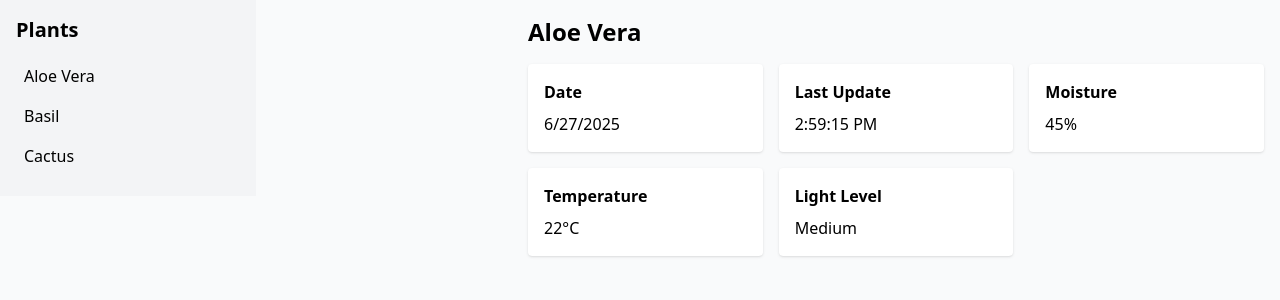
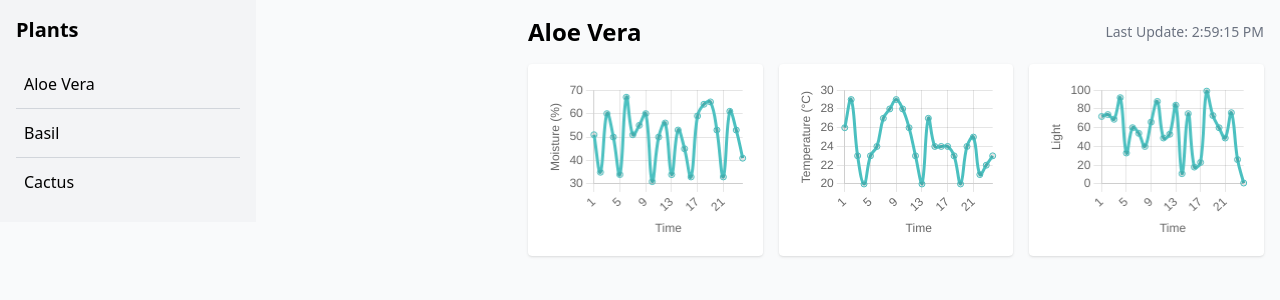
Before and after one commit to luisgrst/vue-plant-app, a Vue app in the folder plant-frontend/: page / in a window 1280 px wide. Shown: the top 300 px of the page. Built offline with nearby package versions, Linux system fonts and the light colour scheme.

Commit message:
Add charts and layout improvements

```diff
--- a/plant-frontend/package.json
+++ b/plant-frontend/package.json
@@ -9,7 +9,9 @@
     "preview": "vite preview"
   },
   "dependencies": {
-    "vue": "^3.5.13"
+    "chart.js": "^4.5.0",
+    "vue": "^3.5.13",
+    "vue-chartjs": "^5.3.2"
   },
   "devDependencies": {
     "@vitejs/plugin-vue": "^5.2.3",
--- a/plant-frontend/src/App.vue
+++ b/plant-frontend/src/App.vue
@@ -1,5 +1,6 @@
 <script setup>
 import { ref } from 'vue'
+import LineChart from './components/LineChart.vue'
 
 const plants = ref([
   { id: 1, name: 'Aloe Vera' },
@@ -9,10 +10,17 @@ const plants = ref([
 
 const selectedPlant = ref(plants.value[0])
 const sidebarOpen = ref(false)
+const lastUpdate = ref(new Date().toLocaleTimeString())
+
+const labels = Array.from({ length: 24 }, (_, i) => `${i + 1}`)
+const moistureData = Array.from({ length: 24 }, () => Math.floor(Math.random() * 40) + 30)
+const temperatureData = Array.from({ length: 24 }, () => Math.floor(Math.random() * 10) + 20)
+const lightData = Array.from({ length: 24 }, () => Math.floor(Math.random() * 100))
 
 function selectPlant(plant) {
   selectedPlant.value = plant
   sidebarOpen.value = false
+  lastUpdate.value = new Date().toLocaleTimeString()
 }
 </script>
 
@@ -31,11 +39,11 @@ function selectPlant(plant) {
       ]"
     >
       <h2 class="text-xl font-bold mb-4">Plants</h2>
-      <ul>
+  <ul class="divide-y divide-gray-300">
         <li
           v-for="plant in plants"
           :key="plant.id"
-          class="mb-2"
+          class="py-2"
         >
           <button
             class="w-full text-left px-2 py-1 rounded hover:bg-green-200"
@@ -64,32 +72,25 @@ function selectPlant(plant) {
             <path stroke-linecap="round" stroke-linejoin="round" stroke-width="2" d="M4 6h16M4 12h16M4 18h16" />
           </svg>
         </button>
-        <h1 class="text-xl font-bold">{{ selectedPlant.name }}</h1>
+        <div class="text-right">
+          <h1 class="text-xl font-bold">{{ selectedPlant.name }}</h1>
+          <p class="text-xs text-gray-500">Last Update: {{ lastUpdate }}</p>
+        </div>
       </header>
-      <div class="hidden md:block mb-4">
+      <div class="hidden md:flex justify-between items-center mb-4">
         <h1 class="text-2xl font-bold">{{ selectedPlant.name }}</h1>
+        <span class="text-sm text-gray-500">Last Update: {{ lastUpdate }}</span>
       </div>
-      <!-- Dashboard Cards -->
+      <!-- Dashboard Charts -->
       <div class="grid grid-cols-1 sm:grid-cols-2 lg:grid-cols-3 gap-4">
-        <div class="bg-white rounded shadow p-4">
-          <h3 class="font-semibold mb-2">Date</h3>
-          <p>{{ new Date().toLocaleDateString() }}</p>
+        <div class="bg-white rounded shadow p-4 h-48">
+          <LineChart :labels="labels" :values="moistureData" y-label="Moisture (%)" />
         </div>
-        <div class="bg-white rounded shadow p-4">
-          <h3 class="font-semibold mb-2">Last Update</h3>
-          <p>{{ new Date().toLocaleTimeString() }}</p>
+        <div class="bg-white rounded shadow p-4 h-48">
+          <LineChart :labels="labels" :values="temperatureData" y-label="Temperature (°C)" />
         </div>
-        <div class="bg-white rounded shadow p-4">
-          <h3 class="font-semibold mb-2">Moisture</h3>
-          <p>45%</p>
-        </div>
-        <div class="bg-white rounded shadow p-4">
-          <h3 class="font-semibold mb-2">Temperature</h3>
-          <p>22°C</p>
-        </div>
-        <div class="bg-white rounded shadow p-4">
-          <h3 class="font-semibold mb-2">Light Level</h3>
-          <p>Medium</p>
+        <div class="bg-white rounded shadow p-4 h-48">
+          <LineChart :labels="labels" :values="lightData" y-label="Light" />
         </div>
       </div>
     </div>
--- /dev/null
+++ b/plant-frontend/src/components/LineChart.vue
@@ -0,0 +1,56 @@
+<template>
+  <Line :data="chartData" :options="chartOptions" />
+</template>
+
+<script setup>
+import { Line } from 'vue-chartjs'
+import { Chart, LineElement, PointElement, LinearScale, Title, CategoryScale } from 'chart.js'
+Chart.register(LineElement, PointElement, LinearScale, Title, CategoryScale)
+
+const props = defineProps({
+  labels: {
+    type: Array,
+    required: true
+  },
+  values: {
+    type: Array,
+    required: true
+  },
+  yLabel: {
+    type: String,
+    required: true
+  }
+})
+
+const chartData = {
+  labels: props.labels,
+  datasets: [
+    {
+      label: props.yLabel,
+      data: props.values,
+      fill: false,
+      borderColor: 'rgb(75, 192, 192)',
+      tension: 0.4
+    }
+  ]
+}
+
+const chartOptions = {
+  responsive: true,
+  maintainAspectRatio: false,
+  scales: {
+    x: {
+      title: {
+        display: true,
+        text: 'Time'
+      }
+    },
+    y: {
+      title: {
+        display: true,
+        text: props.yLabel
+      }
+    }
+  }
+}
+</script>
```
Also changed, not shown: 1 other file (tests, documents, lock files or other folders).
